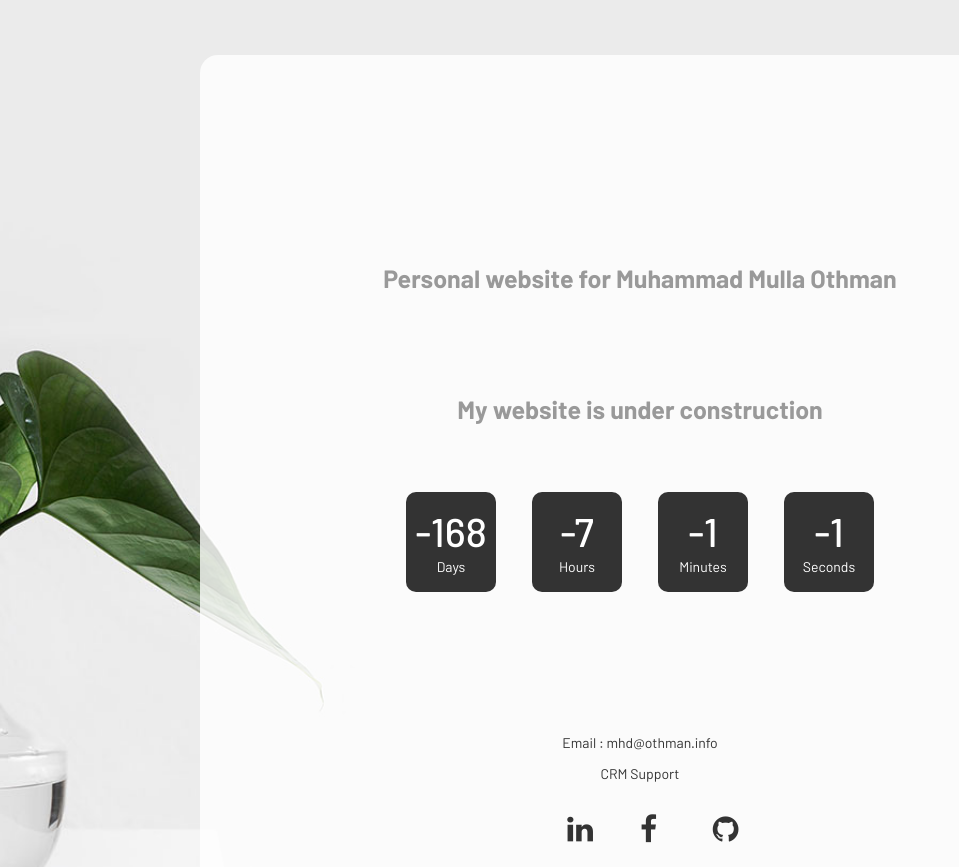
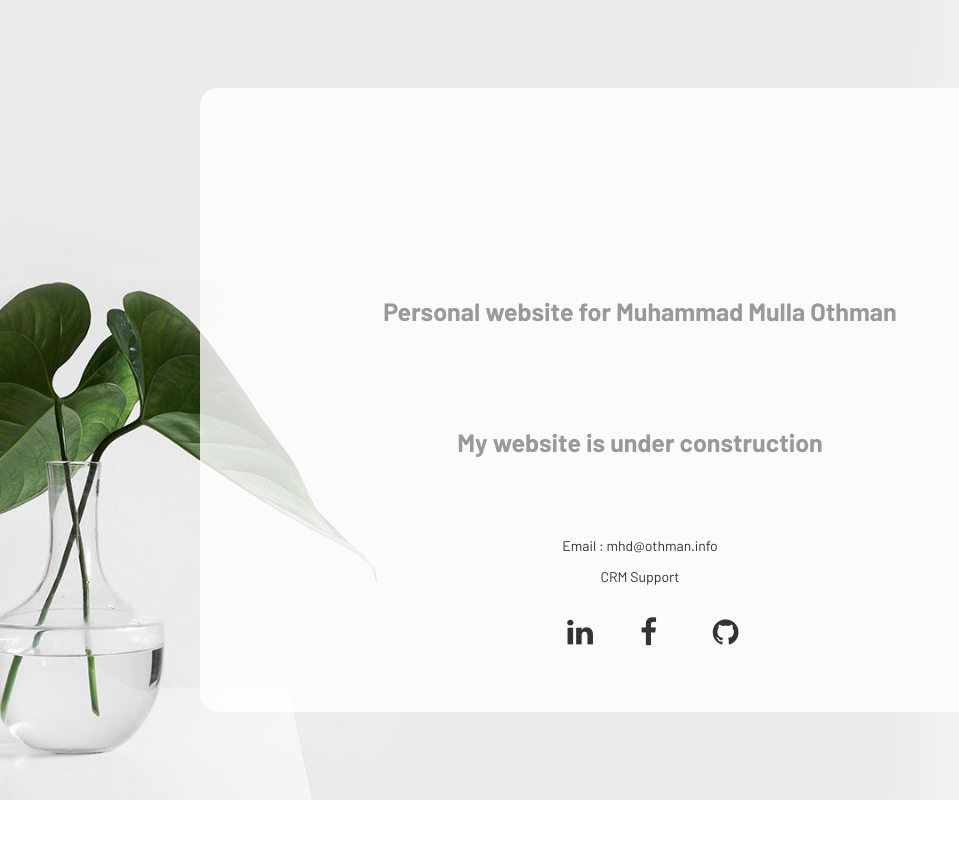
Before and after one commit to mohammadmoth/coming-soon-page, a plain HTML site: page index.html in a window 1280 px wide. Shown: the top 867 px of the page, without its empty margins (0-959 px from the left). After the commit the page ends 800 px from the top, so only its background shows below. Drawn offline with Linux system fonts and the light colour scheme.

Commit message:
Update index.html

```diff
--- a/index.html
+++ b/index.html
@@ -35,27 +35,6 @@
 				My website is under construction
 			</p>
 
-			<div class="wsize2 flex-w flex-c hsize1 cd100">
-				<div class="flex-col-c-m size2 how-countdown">
-					<span class="l1-txt1 p-b-9 days">0</span>
-					<span class="s1-txt1">Days</span>
-				</div>
-
-				<div class="flex-col-c-m size2 how-countdown">
-					<span class="l1-txt1 p-b-9 hours">0</span>
-					<span class="s1-txt1">Hours</span>
-				</div>
-
-				<div class="flex-col-c-m size2 how-countdown">
-					<span class="l1-txt1 p-b-9 minutes">0</span>
-					<span class="s1-txt1">Minutes</span>
-				</div>
-
-				<div class="flex-col-c-m size2 how-countdown">
-					<span class="l1-txt1 p-b-9 seconds">0</span>
-					<span class="s1-txt1">Seconds</span>
-				</div>
-			</div>
 
 
 <p class="s1-txt4 txt-center p-t-10">
```
